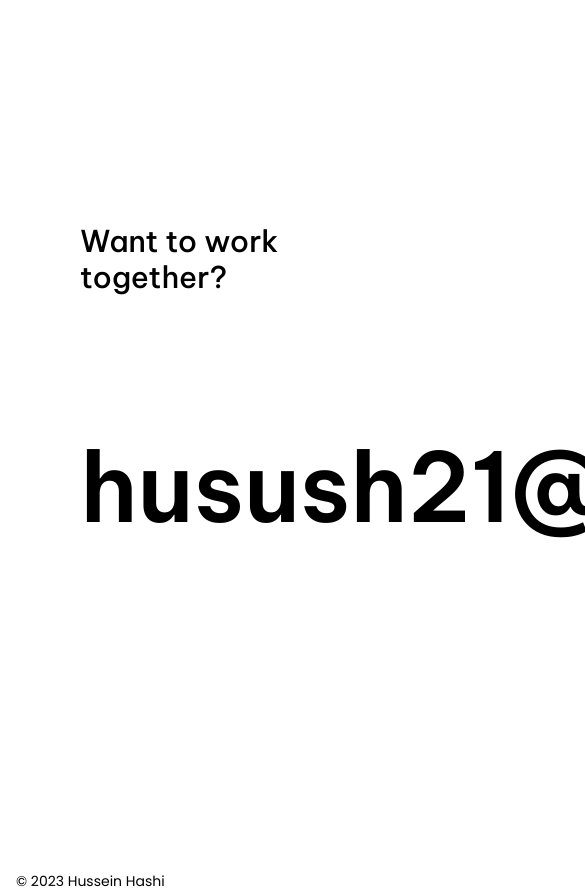
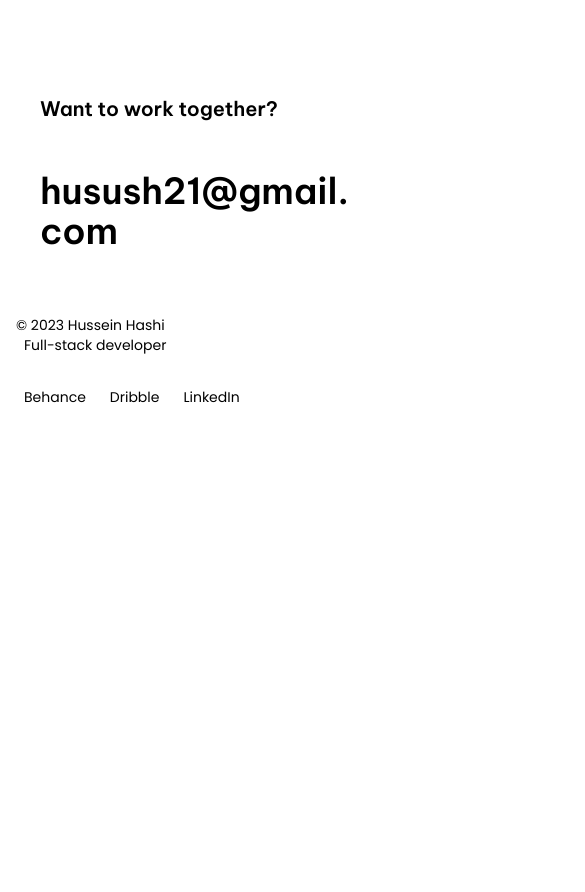
Before and after one commit to husush23/React-port, a React (Vite) app: page / in a window 390 px wide. Shown: the part 5311-6203 px from the top of the page, 585 px wide, since content can reach past the window. After the commit the page ends 5750 px from the top, so only its background shows below. Built offline with nearby package versions, Linux system fonts and the light colour scheme; a web font is replaced by a local one.

Commit message:
Mobile version styles for Gmail added

```diff
--- a/src/components/Gmail.jsx
+++ b/src/components/Gmail.jsx
@@ -2,10 +2,15 @@ import { Link } from "react-router-dom";
 
 function Gmail() {
   return (
-    <section className="my-48 ml-20  font-beVietnamPro">
-      <h3 className="text-3xl font-medium">Want to work together?</h3>
-      <h2 className="py-36 text-8xl font-semibold">
-        <Link to="mailto:your.email@example.com?subject=Subject%20Here&body=Message%20Here">
+    <section className="mx-10 my-16 space-y-12 font-beVietnamPro md:my-48  md:ml-20">
+      <h3 className="text-xl font-semibold md:text-3xl md:font-medium">
+        Want to work together?
+      </h3>
+      <h2 className="w-[100%] text-wrap text-4xl font-semibold md:py-36 md:text-8xl md:font-semibold">
+        <Link
+          to="mailto:your.email@example.com?subject=Subject%20Here&body=Message%20Here"
+          className="break-all"
+        >
           husush21@gmail.com
         </Link>
       </h2>
```
